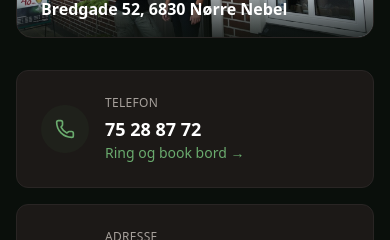
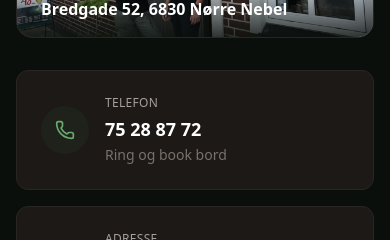
Before and after one commit to SloThdk/Bjaelkestuen, a Next.js app: page /kontakt in a window 390 px wide. Shown: the part 440-680 px from the top of the page. Built offline with nearby package versions, Linux system fonts and the light colour scheme; a web font is replaced by a local one.

Commit message:
Fix kontakt: phone card no fake hover CTA, number is the clickable element

```diff
--- a/src/app/kontakt/page.tsx
+++ b/src/app/kontakt/page.tsx
@@ -35,20 +35,22 @@ export default function Kontakt() {
           {/* Contact grid */}
           <div className="grid sm:grid-cols-2 gap-4 mb-8">
 
-            {/* Phone */}
-            <a
-              href={`tel:${restaurant.phone.replace(/\s/g,'')}`}
-              className="flex items-center gap-4 bg-stone-900 hover:bg-stone-800 transition rounded-xl p-6 border border-stone-800 group"
-            >
-              <div className="w-12 h-12 rounded-full bg-forest-600/10 flex items-center justify-center group-hover:bg-forest-600/20 transition shrink-0">
+            {/* Phone — just shows the number, no fake CTA */}
+            <div className="flex items-center gap-4 bg-stone-900 rounded-xl p-6 border border-stone-800">
+              <div className="w-12 h-12 rounded-full bg-forest-600/10 flex items-center justify-center shrink-0">
                 <Phone size={20} className="text-forest-400" />
               </div>
               <div>
                 <p className="text-stone-400 text-xs mb-1 uppercase tracking-wide">Telefon</p>
-                <p className="text-white font-bold text-lg">{restaurant.phone}</p>
-                <p className="text-forest-400 text-sm">Ring og book bord →</p>
+                <a
+                  href={`tel:${restaurant.phone.replace(/\s/g,'')}`}
+                  className="block text-white font-bold text-lg hover:text-forest-300 transition"
+                >
+                  {restaurant.phone}
+                </a>
+                <p className="text-stone-500 text-sm mt-0.5">Ring og book bord</p>
               </div>
-            </a>
+            </div>
 
             {/* Address — opens Google Maps in new tab */}
             <a
```
